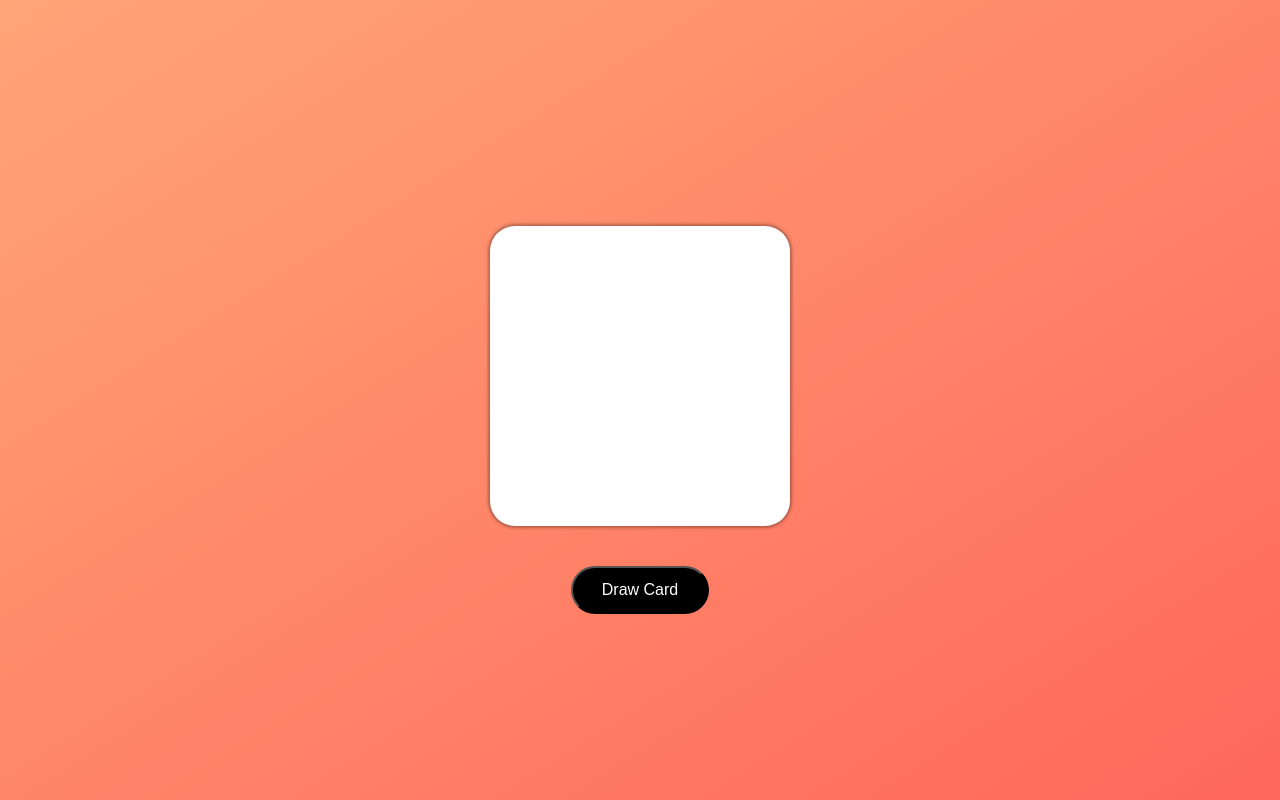
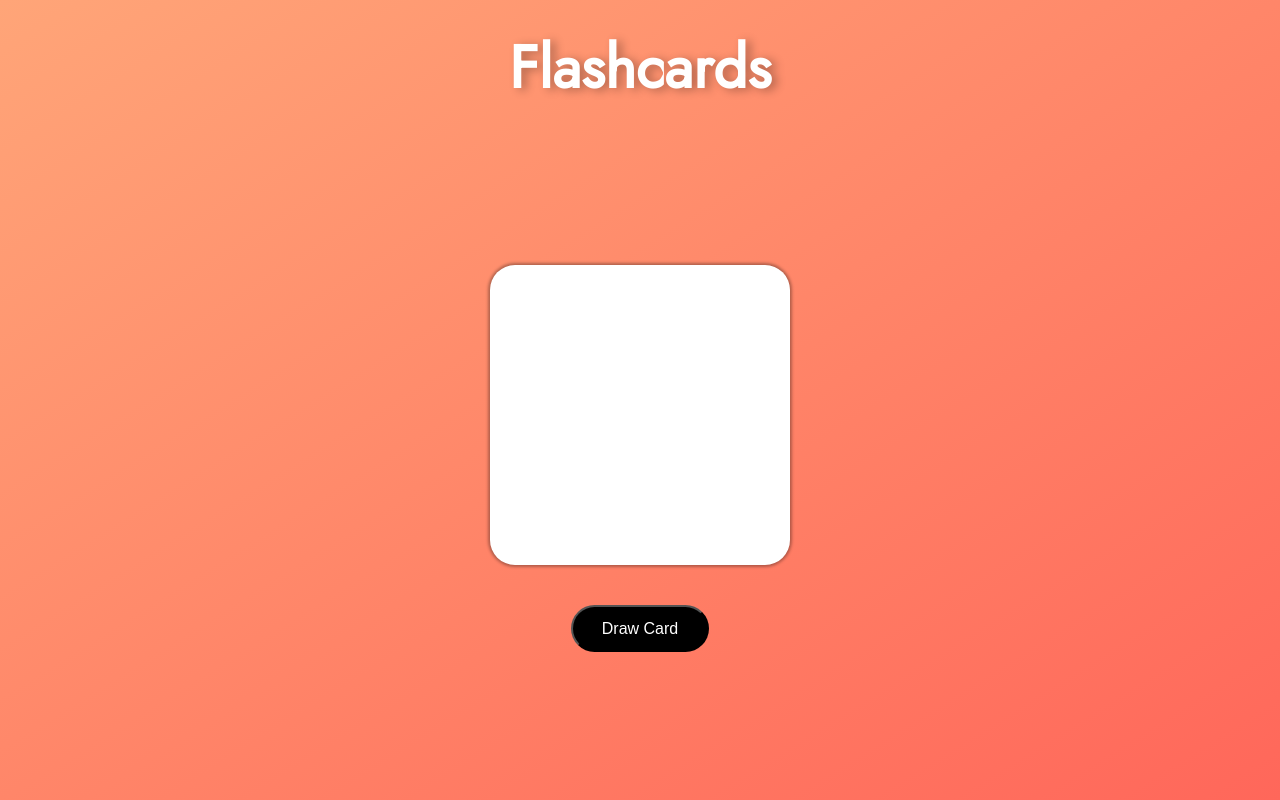
Before and after one commit to KornelFugat/flashcards, a React (Create React App) app: page / in a window 1280 px wide. Built offline with nearby package versions, Linux system fonts and the light colour scheme.

Commit message:
add more style

```diff
--- a/src/App.css
+++ b/src/App.css
@@ -1,3 +1,14 @@
+@import url('https://fonts.googleapis.com/css2?family=Jost&display=swap');
+
+h1 {
+  font-size: calc(1.5em + 3vw);
+  margin: -2em 0 2em;
+  text-align:center;
+  line-height:1.3em;
+  color: white;
+  text-shadow: 5px 2px 10px rgba(0, 0, 0, 0.3);
+}
+
 .App {
   text-align: center;
 }
--- a/src/App.js
+++ b/src/App.js
@@ -60,6 +60,7 @@
   render() {
     return (
       <div className="App">
+        <h1>Flashcards</h1>
         <div className="cardRow">
           <Card side1={this.state.currentCard.side1}
             side2={this.state.currentCard.side2}
```
